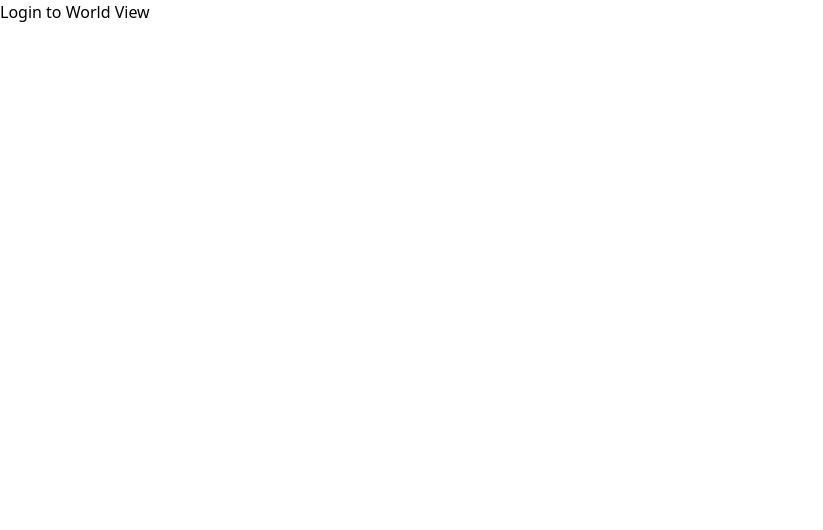
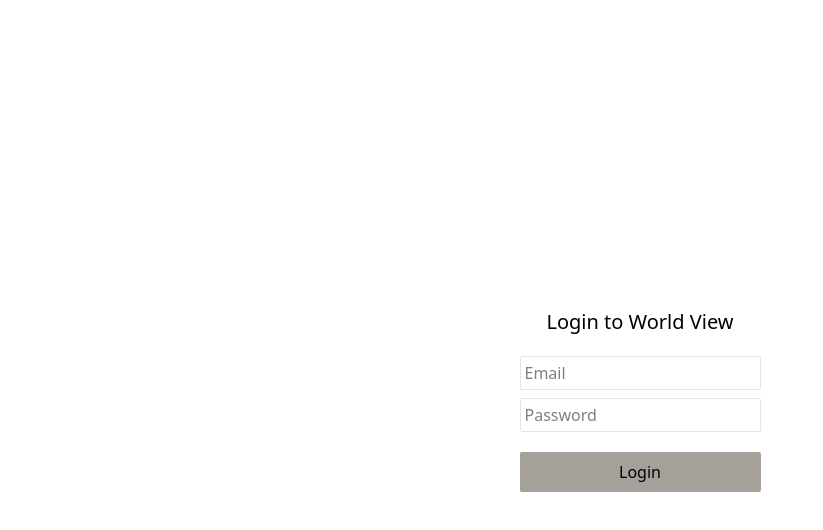
Before and after one commit to rahmaptr/testHexa, a SvelteKit app: page /login in a window 1280 px wide. Shown: the top 530 px of the page, without its empty margins (0-823 px from the left). Built offline with nearby package versions, Linux system fonts and the light colour scheme.

Commit message:
style: login page

```diff
--- a/src/lib/components/Button.svelte
+++ b/src/lib/components/Button.svelte
@@ -0,0 +1,15 @@
+<script lang="ts">
+    interface Props {
+        text: string,
+        isInput: boolean
+    }
+
+    const { text, isInput } : Props = $props();
+</script>
+
+<button
+    class="bg-stone-400 p-2 rounded-xs"
+    type={isInput ? "submit" : "button"}
+>
+    {text}
+</button>
--- /dev/null
+++ b/src/lib/components/Input.svelte
@@ -0,0 +1,5 @@
+<script lang="ts">
+    const { type, placeholder } = $props();
+
+</script>
+<input class="border border-stone-200 rounded-xs p-1" type={type} placeholder={placeholder}/>
--- a/src/lib/index.ts
+++ b/src/lib/index.ts
@@ -1,4 +1,5 @@
 // place files you want to import through the `$lib` alias in this folder.
 import Button from "./components/Button.svelte";
+import Input from "./components/Input.svelte";
 
-export { Button };
+export { Button, Input };
--- a/src/routes/+layout.svelte
+++ b/src/routes/+layout.svelte
@@ -1,5 +1,5 @@
 <script lang="ts">
-	import favicon from '$lib/assets/favicon.svg';
+	import favicon from "$lib/assets/favicon.svg";
 
 	let { children } = $props();
 	import "../app.css";
@@ -9,4 +9,6 @@
 	<link rel="icon" href={favicon} />
 </svelte:head>
 
-{@render children()}
+<div class="flex flex-col justify-center items-center h-screen">
+	{@render children()}
+</div>
--- a/src/routes/+page.svelte
+++ b/src/routes/+page.svelte
@@ -1,2 +1,2 @@
-<h1>Welcome to World View</h1>
+<h1 class="text-xl">Welcome to World View</h1>
 <p>Click here to Login</p>
--- a/src/routes/login/+page.svelte
+++ b/src/routes/login/+page.svelte
@@ -1 +1,13 @@
-<h1>Login to World View</h1>
+<script lang="ts">
+    import Button from "$lib/components/Button.svelte";
+    import Input from "$lib/components/Input.svelte";
+</script>
+
+<div class="flex flex-col gap-5 text-center">
+    <h1 class="text-xl">Login to World View</h1>
+    <div class="flex flex-col gap-2">
+        <Input type="email" placeholder="Email" />
+        <Input type="password" placeholder="Password" />
+    </div>
+    <Button text="Login" isInput={true} />
+</div>
```
Also changed, not shown: src/routes/map/+page.svelte (added), 1 other file (tests, documents, lock files or other folders).
